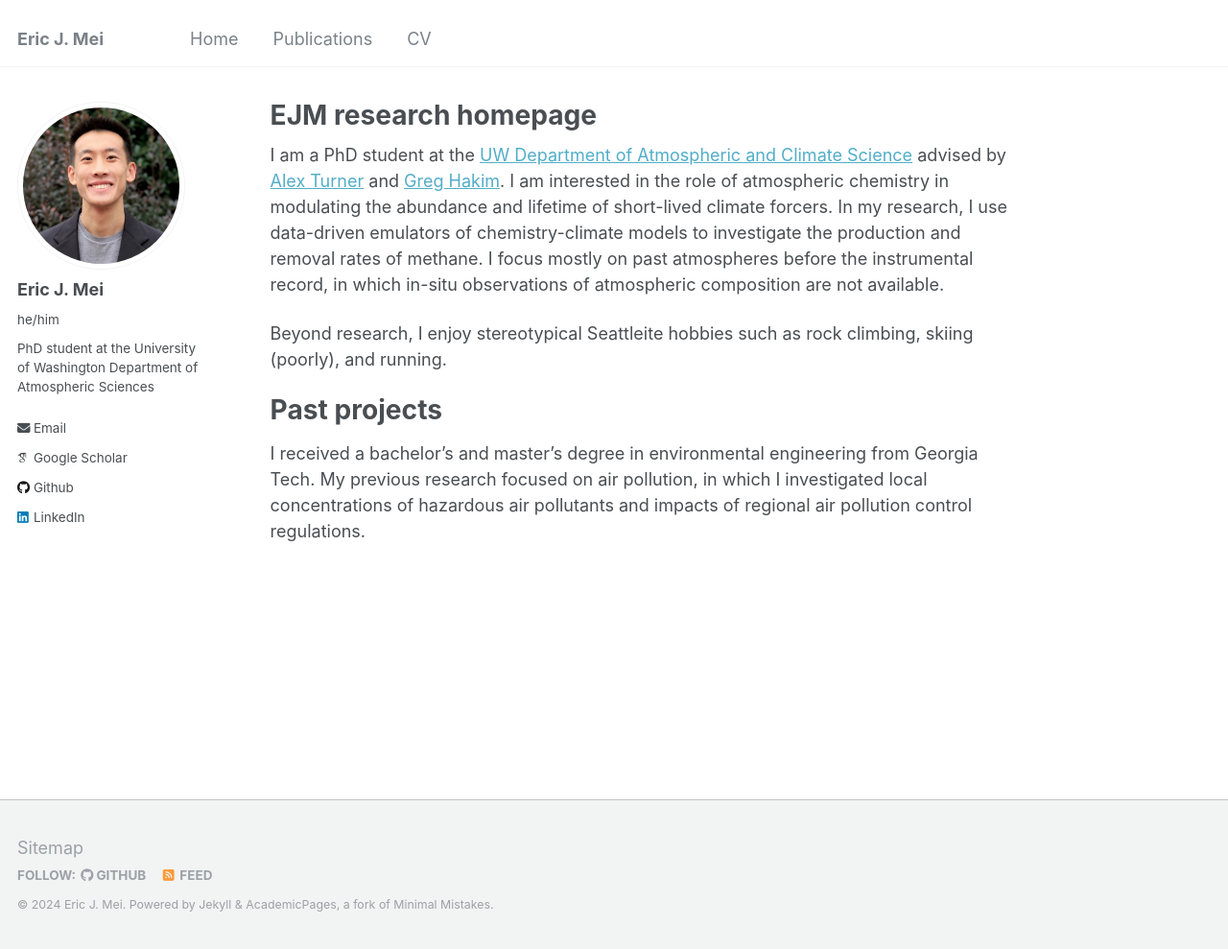
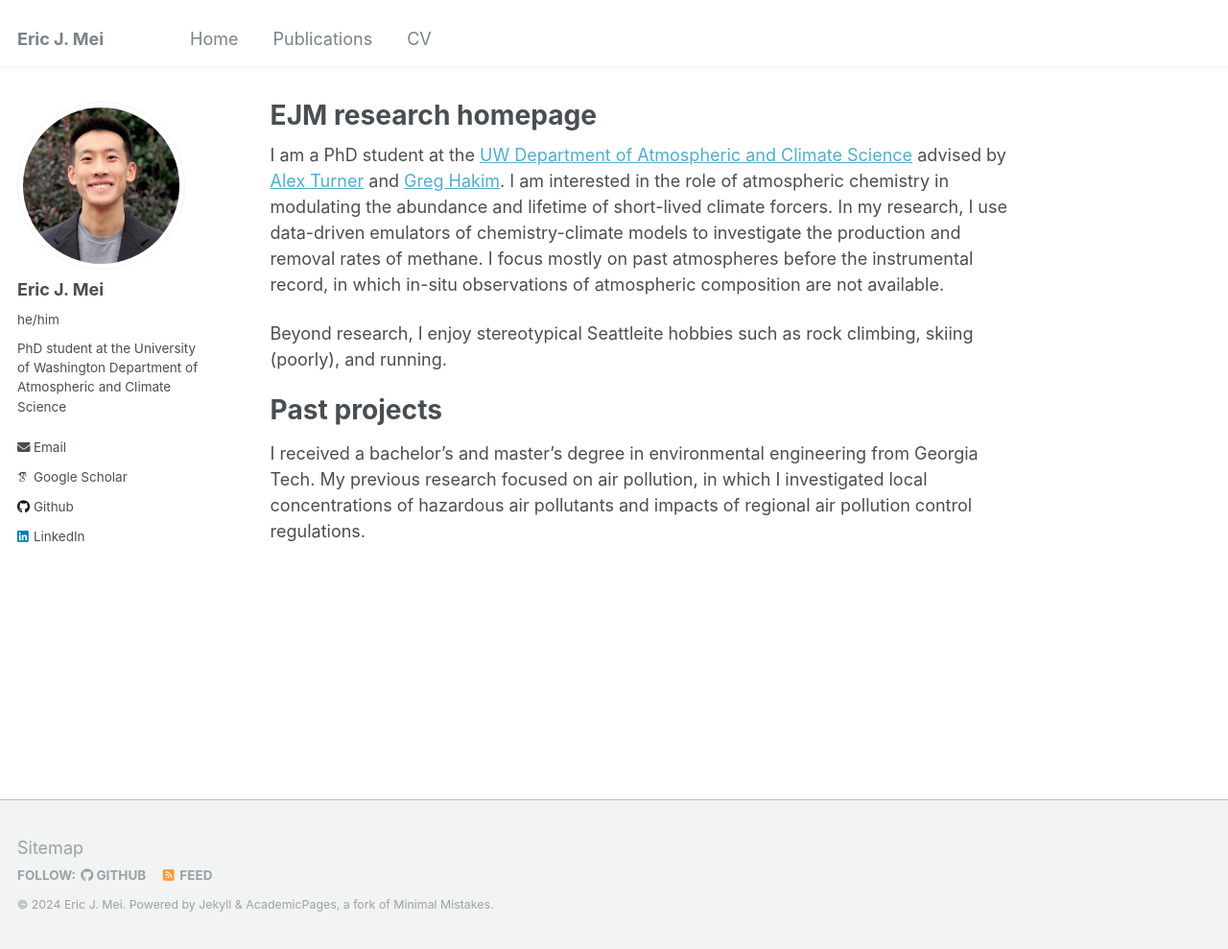
Before and after one commit to ericjmei/ericjmei.github.io, a Jekyll site: the page built from _pages/about.md, in a window 1280 px wide and 989 px high. Shown: the whole window at 96% size. Built offline with Jekyll 4.4.1, drawn with Linux system fonts in a browser that asks for light colours; some web fonts are replaced.

Commit message:
Changed affiliation

```diff
--- a/_config.yml
+++ b/_config.yml
@@ -24,7 +24,7 @@ author:
   avatar           : "Headshot.jpg"
   name             : "Eric J. Mei"
   pronouns         : "he/him"
-  bio              : "PhD student at the University of Washington Department of Atmospheric Sciences"
+  bio              : "PhD student at the University of Washington Department of Atmospheric and Climate Science"
   email            : "emei@uw.edu"
 
   # Academic websites
```
